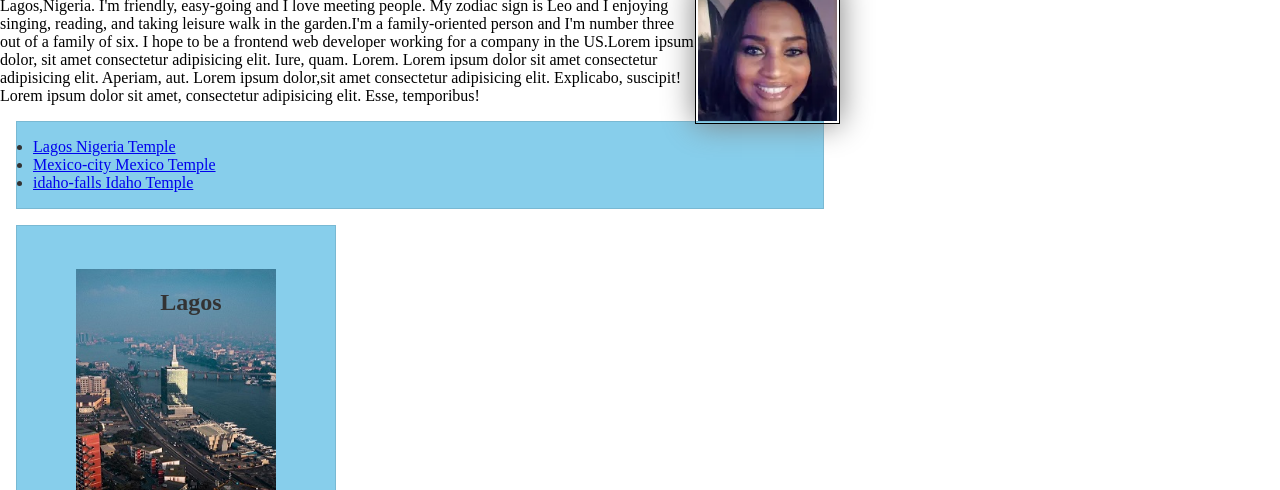
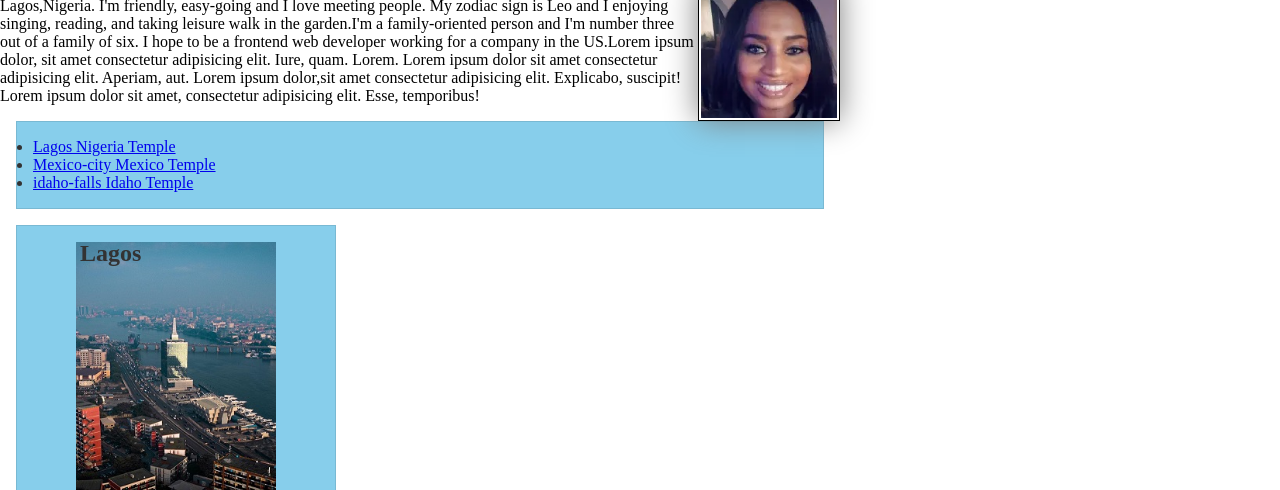
Before and after one commit to Damilolaadefenwa/wdd130, a plain HTML site: page index.html in a window 1280 px wide. Shown: the part 310-800 px from the top of the page. Drawn offline with Linux system fonts and the light colour scheme.

Commit message:
added some edits

```diff
--- a/styles/styles.css
+++ b/styles/styles.css
@@ -24,7 +24,7 @@ h1 {
      /* color: white; */
 }
 main img {
-    width: 145px;
+    width: 142px;
     height: auto;
     border: 1px solid black;
     padding: 2px;
@@ -47,9 +47,9 @@ aside {
     text-align: center;
 }
 aside h2 {
-    position: relative;
-    top: 47px;
-    left: 15px;
+    position: absolute;
+    top: 550px;
+    left: 80px;
 }
 aside img {
     width: 200px;
@@ -60,7 +60,9 @@ footer {
     border-top: 1px solid #000;
     text-align: center;
 }
-/* Class Selector */
+
+    /* Class Selectors */
+
 .box {
    margin: 1rem;
    border: 1px solid rgb(0 0 0 / .1);
```
Also changed, not shown: index.html (+1 -2 lines).
